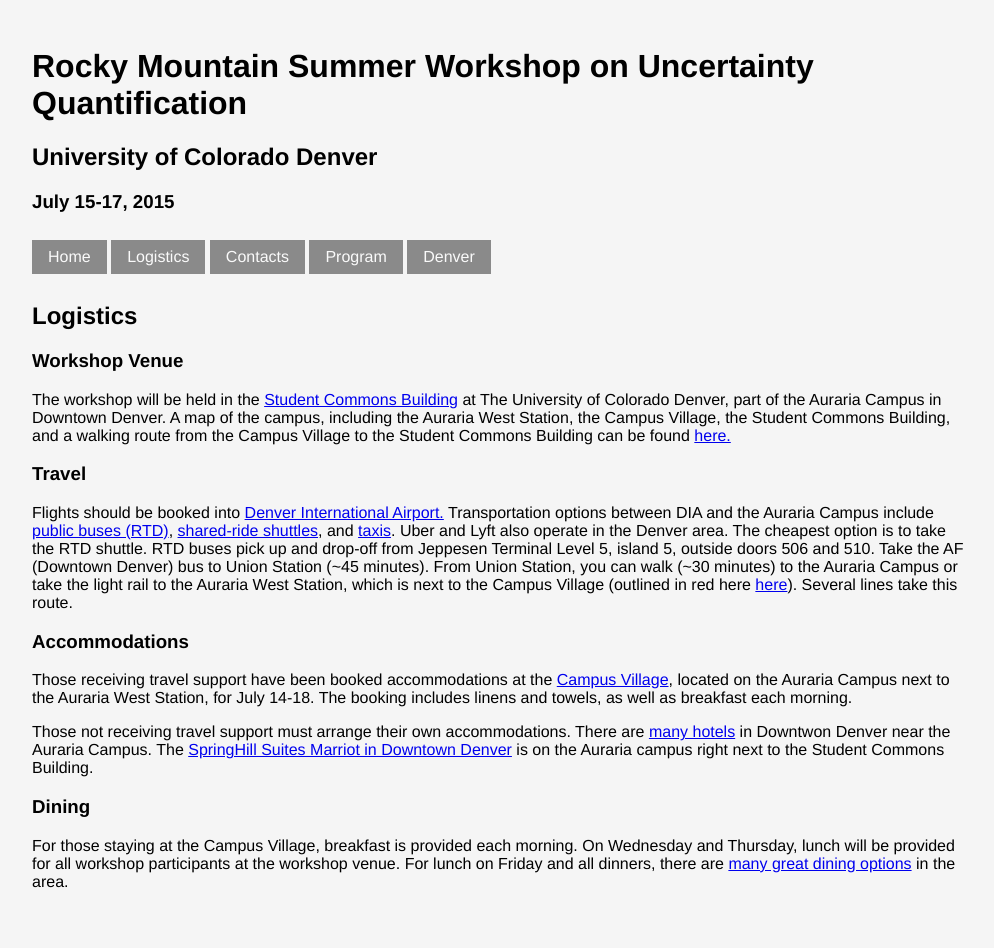
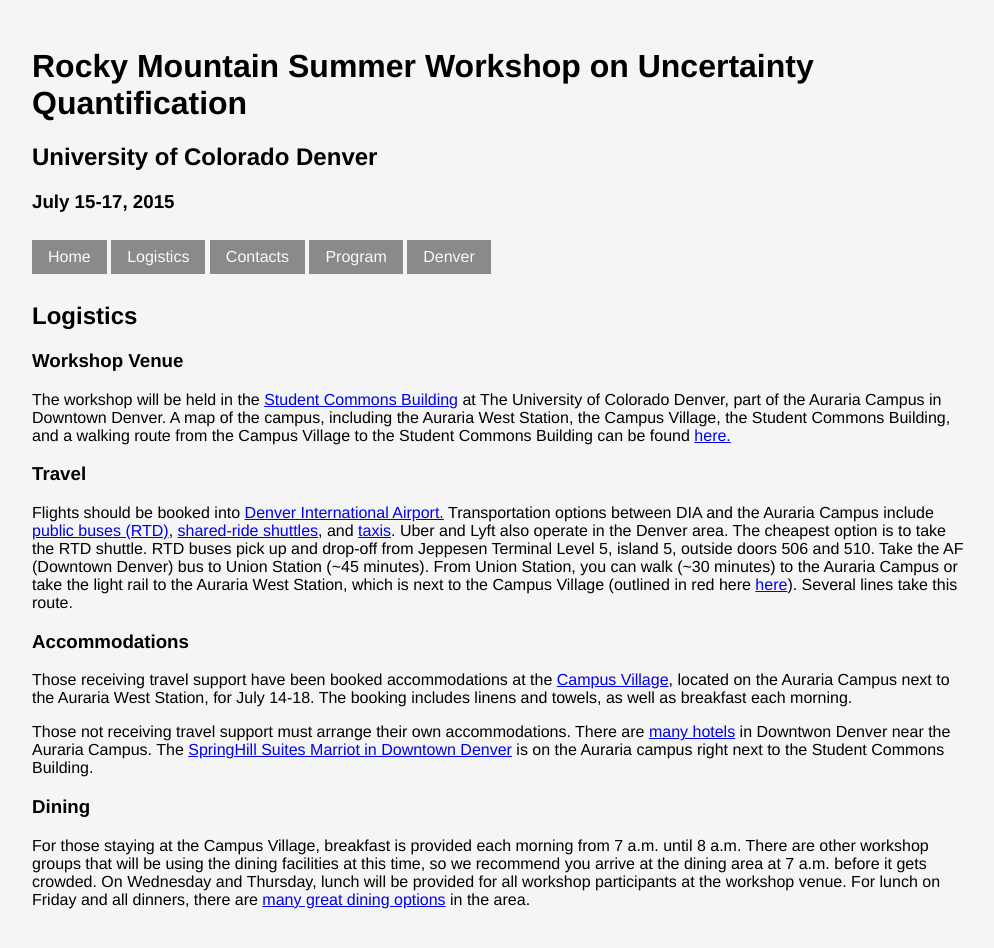
Before and after one commit to kabeaty/rocky-mtn-summer-workshop-2015, a plain HTML site: page logistics.html in a window 1280 px wide. Shown: the whole page, without its empty margins (138-1132 px from the left). Drawn offline with Linux system fonts and the light colour scheme.

Commit message:
Breakfast info added to logistics

```diff
--- a/logistics.html
+++ b/logistics.html
@@ -56,7 +56,7 @@
 	 <p> Those not receiving travel support must arrange their own accommodations. There are     <a href="http://www.tripadvisor.com/Hotels-g33388-zfn1-Denver_Colorado-Hotels.html">many hotels</a> in Downtwon Denver near the Auraria Campus. The <a href="http://www.marriott.com/hotels/travel/densd-springhill-suites-denver-downtown/">SpringHill Suites Marriot in Downtown Denver</a> is on the Auraria campus right next to the Student Commons Building.
 
 	   <h3>Dining</h3>
-	  <p>For those staying at the Campus Village, breakfast is provided each morning. On Wednesday and Thursday, lunch will be provided for all workshop participants at the workshop venue. For lunch on Friday and all dinners, there are <a href="http://www.tripadvisor.com/Restaurants-g33388-Denver_Colorado.html"> many great dining options</a> in the area.
+	  <p>For those staying at the Campus Village, breakfast is provided each morning from 7 a.m. until 8 a.m. There are other workshop groups that will be using the dining facilities at this time, so we recommend you arrive at the dining area at 7 a.m. before it gets crowded. On Wednesday and Thursday, lunch will be provided for all workshop participants at the workshop venue. For lunch on Friday and all dinners, there are <a href="http://www.tripadvisor.com/Restaurants-g33388-Denver_Colorado.html"> many great dining options</a> in the area.
       </ul>
     </div>
   </body>
```
